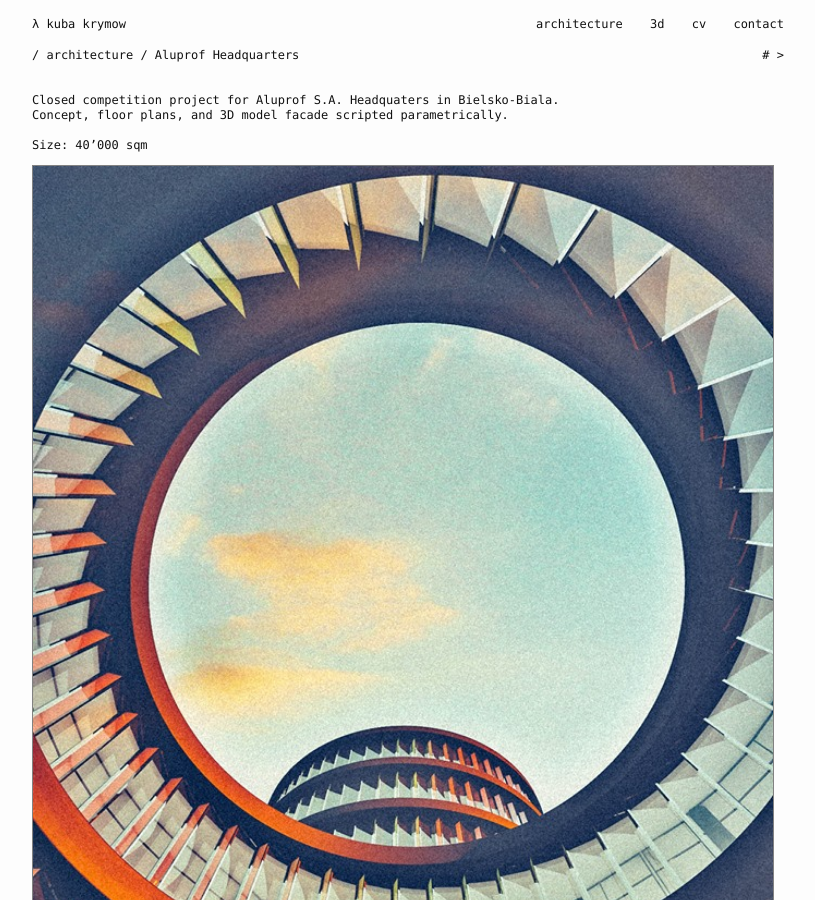
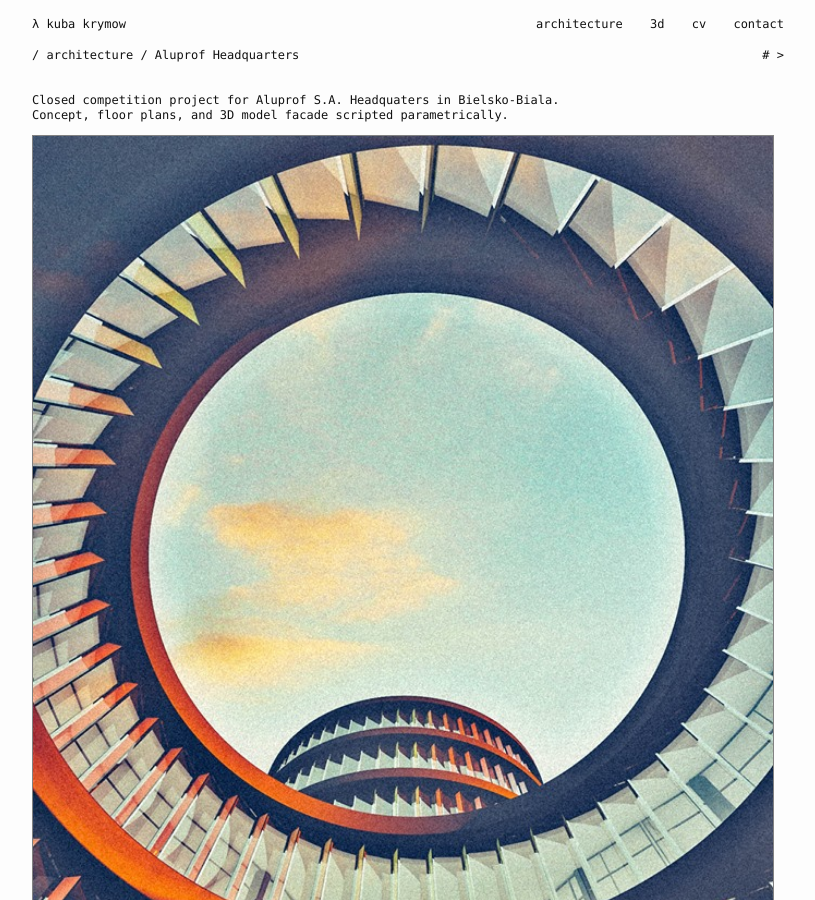
Before and after one commit to itsKuba/itsKuba.github.io, a Jekyll site: the page built from _architecture/00_aluprof-headquaters.markdown, in a window 1280 px wide and 900 px high. Shown: the whole window, without its empty margins (232-1047 px from the left). Built offline with Jekyll 4.4.1, drawn with Linux system fonts in a browser that asks for light colours.

Commit message:
morning cleanup

```diff
--- a/_architecture/00_aluprof-headquaters.markdown
+++ b/_architecture/00_aluprof-headquaters.markdown
@@ -15,9 +15,7 @@ images:
 
 ---
 Closed competition project for Aluprof S.A. Headquaters in Bielsko-Biala.<br />
-Concept, floor plans, and 3D model facade scripted parametrically.<br />
-<br />
-Size: 40'000 sqm
+Concept, floor plans, and 3D model facade scripted parametrically.
 <br />
 
 {% for image in page.images %}
```
